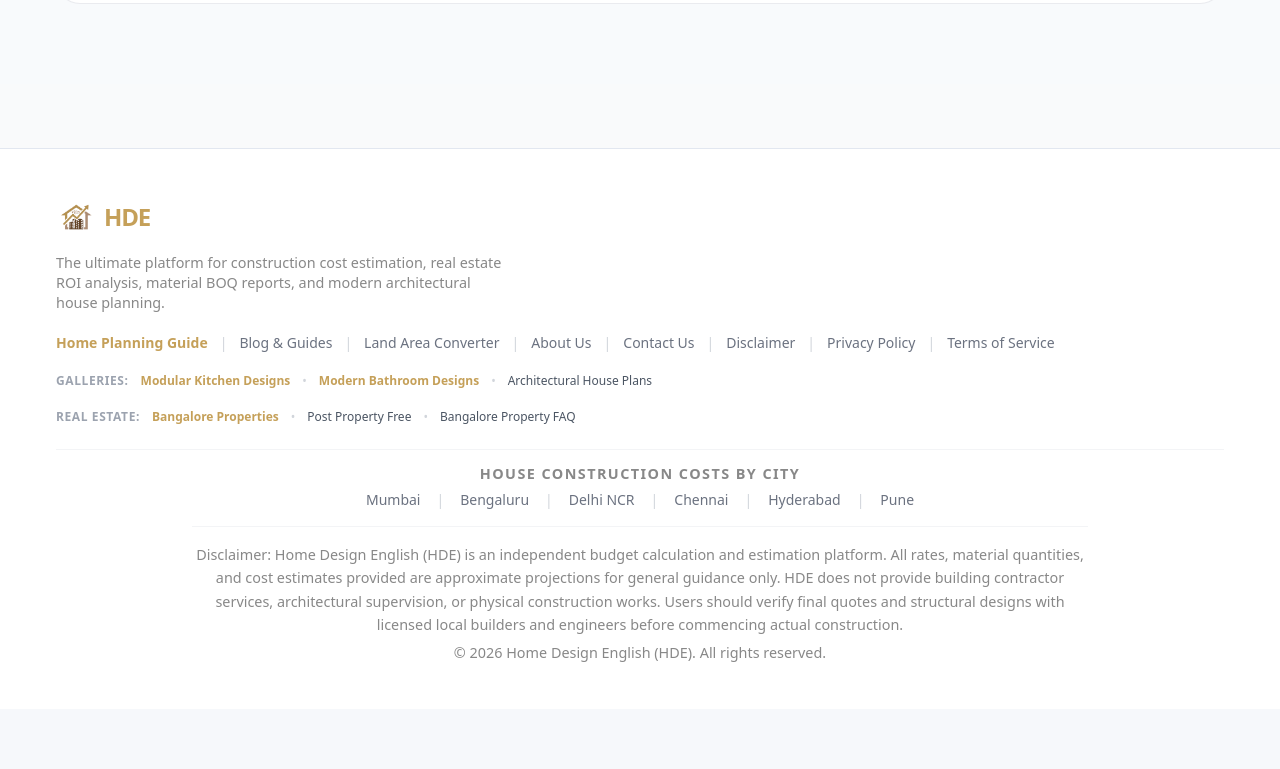
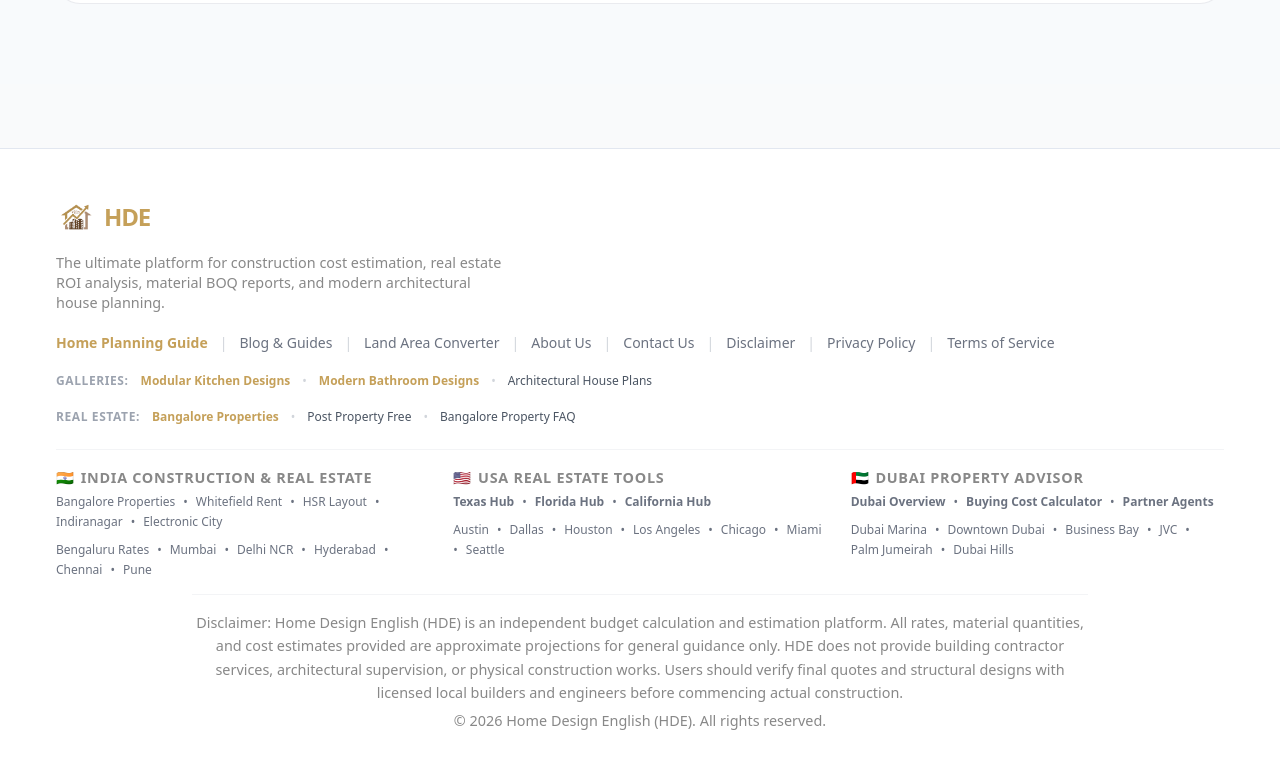
Before and after one commit to thyagarajsalome/hde-nextjs-web, a Next.js app: page /bangalore/faq in a window 1280 px wide. Shown: the part 933-1702 px from the top of the page. Before the commit the page ends 1642 px from the top, so only its background shows below. Built offline with nearby package versions, Linux system fonts and the light colour scheme; no server answers.

Commit message:
fix(seo): eliminate duplicate bare locality URLs, add 301 redirects, clean sitemap, and establish cross-regional footer crawl mesh for Google indexing

```diff
--- a/src/components/layout/Footer.tsx
+++ b/src/components/layout/Footer.tsx
@@ -71,61 +71,100 @@ export default function Footer() {
           </div>
         </div>
 
-        {/* City/Area links - dynamic based on route */}
-        {isDubaiRoute ? (
-          <div className="border-t border-gray-100 pt-4 mt-4 mb-4">
-            <p className="font-bold text-gray-800 mb-2 uppercase text-xs tracking-widest text-center">Dubai Property Guides By Area</p>
-            <div className="flex flex-wrap justify-center items-center gap-x-4 gap-y-1.5 text-sm font-medium">
-              <Link href="/dubai-property/areas/dubai-marina" className="text-gray-500 hover:text-primary transition-colors no-underline">Dubai Marina</Link>
-              <span className="hidden md:inline text-gray-300">|</span>
-              <Link href="/dubai-property/areas/downtown-dubai" className="text-gray-500 hover:text-primary transition-colors no-underline">Downtown Dubai</Link>
-              <span className="hidden md:inline text-gray-300">|</span>
-              <Link href="/dubai-property/areas/business-bay" className="text-gray-500 hover:text-primary transition-colors no-underline">Business Bay</Link>
-              <span className="hidden md:inline text-gray-300">|</span>
-              <Link href="/dubai-property/areas/jvc" className="text-gray-500 hover:text-primary transition-colors no-underline">JVC</Link>
-              <span className="hidden md:inline text-gray-300">|</span>
-              <Link href="/dubai-property/areas/dubai-hills" className="text-gray-500 hover:text-primary transition-colors no-underline">Dubai Hills</Link>
-              <span className="hidden md:inline text-gray-300">|</span>
-              <Link href="/dubai-property/areas/palm-jumeirah" className="text-gray-500 hover:text-primary transition-colors no-underline">Palm Jumeirah</Link>
+        {/* Regional Portals & Calculators Mesh (Always statically crawlable for Google bot) */}
+        <div className="border-t border-gray-100 pt-5 mt-4 mb-4">
+          <div className="grid grid-cols-1 md:grid-cols-3 gap-6 text-xs">
+            {/* India Real Estate & Construction */}
+            <div className="space-y-2">
+              <p className="font-bold text-gray-900 uppercase text-[11px] tracking-wider flex items-center gap-1.5">
+                <span>🇮🇳</span>
+                <span>India Construction &amp; Real Estate</span>
+              </p>
+              <div className="flex flex-wrap gap-x-2 gap-y-1 text-gray-500">
+                <Link href="/bangalore/properties" className="hover:text-primary transition-colors">Bangalore Properties</Link>
+                <span>&bull;</span>
+                <Link href="/bangalore/house-for-rent-in-whitefield" className="hover:text-primary transition-colors">Whitefield Rent</Link>
+                <span>&bull;</span>
+                <Link href="/bangalore/house-for-rent-in-hsr-layout" className="hover:text-primary transition-colors">HSR Layout</Link>
+                <span>&bull;</span>
+                <Link href="/bangalore/house-for-rent-in-indiranagar" className="hover:text-primary transition-colors">Indiranagar</Link>
+                <span>&bull;</span>
+                <Link href="/bangalore/house-for-rent-in-electronic-city" className="hover:text-primary transition-colors">Electronic City</Link>
+              </div>
+              <div className="flex flex-wrap gap-x-2 gap-y-1 text-gray-500 pt-1">
+                <Link href="/cost/construction-in-bengaluru" className="hover:text-primary transition-colors">Bengaluru Rates</Link>
+                <span>&bull;</span>
+                <Link href="/cost/construction-in-mumbai" className="hover:text-primary transition-colors">Mumbai</Link>
+                <span>&bull;</span>
+                <Link href="/cost/construction-in-delhi-ncr" className="hover:text-primary transition-colors">Delhi NCR</Link>
+                <span>&bull;</span>
+                <Link href="/cost/construction-in-hyderabad" className="hover:text-primary transition-colors">Hyderabad</Link>
+                <span>&bull;</span>
+                <Link href="/cost/construction-in-chennai" className="hover:text-primary transition-colors">Chennai</Link>
+                <span>&bull;</span>
+                <Link href="/cost/construction-in-pune" className="hover:text-primary transition-colors">Pune</Link>
+              </div>
+            </div>
+
+            {/* USA Real Estate Calculators */}
+            <div className="space-y-2">
+              <p className="font-bold text-gray-900 uppercase text-[11px] tracking-wider flex items-center gap-1.5">
+                <span>🇺🇸</span>
+                <span>USA Real Estate Tools</span>
+              </p>
+              <div className="flex flex-wrap gap-x-2 gap-y-1 text-gray-500">
+                <Link href="/real-estate/texas" className="hover:text-primary font-semibold">Texas Hub</Link>
+                <span>&bull;</span>
+                <Link href="/real-estate/florida" className="hover:text-primary font-semibold">Florida Hub</Link>
+                <span>&bull;</span>
+                <Link href="/real-estate/california" className="hover:text-primary font-semibold">California Hub</Link>
+              </div>
+              <div className="flex flex-wrap gap-x-2 gap-y-1 text-gray-500 pt-1">
+                <Link href="/real-estate/rent-vs-buy-in-austin-texas" className="hover:text-primary transition-colors">Austin</Link>
+                <span>&bull;</span>
+                <Link href="/real-estate/property-tax-in-dallas-texas" className="hover:text-primary transition-colors">Dallas</Link>
+                <span>&bull;</span>
+                <Link href="/real-estate/salary-needed-to-buy-in-houston-texas" className="hover:text-primary transition-colors">Houston</Link>
+                <span>&bull;</span>
+                <Link href="/real-estate/rent-vs-buy-in-los-angeles-california" className="hover:text-primary transition-colors">Los Angeles</Link>
+                <span>&bull;</span>
+                <Link href="/real-estate/property-tax-in-chicago-illinois" className="hover:text-primary transition-colors">Chicago</Link>
+                <span>&bull;</span>
+                <Link href="/real-estate/salary-needed-to-buy-in-miami-florida" className="hover:text-primary transition-colors">Miami</Link>
+                <span>&bull;</span>
+                <Link href="/real-estate/rent-vs-buy-in-seattle-washington" className="hover:text-primary transition-colors">Seattle</Link>
+              </div>
+            </div>
+
+            {/* Dubai Property Guides */}
+            <div className="space-y-2">
+              <p className="font-bold text-gray-900 uppercase text-[11px] tracking-wider flex items-center gap-1.5">
+                <span>🇦🇪</span>
+                <span>Dubai Property Advisor</span>
+              </p>
+              <div className="flex flex-wrap gap-x-2 gap-y-1 text-gray-500">
+                <Link href="/dubai-property" className="hover:text-primary font-semibold">Dubai Overview</Link>
+                <span>&bull;</span>
+                <Link href="/dubai-property/calculator" className="hover:text-primary font-semibold">Buying Cost Calculator</Link>
+                <span>&bull;</span>
+                <Link href="/dubai-property/partners" className="hover:text-primary font-semibold">Partner Agents</Link>
+              </div>
+              <div className="flex flex-wrap gap-x-2 gap-y-1 text-gray-500 pt-1">
+                <Link href="/dubai-property/areas/dubai-marina" className="hover:text-primary transition-colors">Dubai Marina</Link>
+                <span>&bull;</span>
+                <Link href="/dubai-property/areas/downtown-dubai" className="hover:text-primary transition-colors">Downtown Dubai</Link>
+                <span>&bull;</span>
+                <Link href="/dubai-property/areas/business-bay" className="hover:text-primary transition-colors">Business Bay</Link>
+                <span>&bull;</span>
+                <Link href="/dubai-property/areas/jvc" className="hover:text-primary transition-colors">JVC</Link>
+                <span>&bull;</span>
+                <Link href="/dubai-property/areas/palm-jumeirah" className="hover:text-primary transition-colors">Palm Jumeirah</Link>
+                <span>&bull;</span>
+                <Link href="/dubai-property/areas/dubai-hills" className="hover:text-primary transition-colors">Dubai Hills</Link>
+              </div>
             </div>
           </div>
-        ) : !isUSRoute ? (
-          <div className="border-t border-gray-100 pt-4 mt-4 mb-4">
-            <p className="font-bold text-gray-800 mb-2 uppercase text-xs tracking-widest text-center">House Construction Costs By City</p>
-            <div className="flex flex-wrap justify-center items-center gap-x-4 gap-y-1.5 text-sm font-medium">
-              <Link href="/cost/construction-in-mumbai" className="text-gray-500 hover:text-primary transition-colors no-underline">Mumbai</Link>
-              <span className="hidden md:inline text-gray-300">|</span>
-              <Link href="/cost/construction-in-bengaluru" className="text-gray-500 hover:text-primary transition-colors no-underline">Bengaluru</Link>
-              <span className="hidden md:inline text-gray-300">|</span>
-              <Link href="/cost/construction-in-delhi-ncr" className="text-gray-500 hover:text-primary transition-colors no-underline">Delhi NCR</Link>
-              <span className="hidden md:inline text-gray-300">|</span>
-              <Link href="/cost/construction-in-chennai" className="text-gray-500 hover:text-primary transition-colors no-underline">Chennai</Link>
-              <span className="hidden md:inline text-gray-300">|</span>
-              <Link href="/cost/construction-in-hyderabad" className="text-gray-500 hover:text-primary transition-colors no-underline">Hyderabad</Link>
-              <span className="hidden md:inline text-gray-300">|</span>
-              <Link href="/cost/construction-in-pune" className="text-gray-500 hover:text-primary transition-colors no-underline">Pune</Link>
-            </div>
-          </div>
-        ) : (
-          <div className="border-t border-gray-100 pt-4 mt-4 mb-4">
-            <p className="font-bold text-gray-800 mb-2 uppercase text-xs tracking-widest text-center">Real Estate Calculators By City</p>
-            <div className="flex flex-wrap justify-center items-center gap-x-4 gap-y-1.5 text-sm font-medium">
-              <Link href="/real-estate/rent-vs-buy-in-austin-texas" className="text-gray-500 hover:text-primary transition-colors no-underline">Austin</Link>
-              <span className="hidden md:inline text-gray-300">|</span>
-              <Link href="/real-estate/property-tax-in-dallas-texas" className="text-gray-500 hover:text-primary transition-colors no-underline">Dallas</Link>
-              <span className="hidden md:inline text-gray-300">|</span>
-              <Link href="/real-estate/salary-needed-to-buy-in-houston-texas" className="text-gray-500 hover:text-primary transition-colors no-underline">Houston</Link>
-              <span className="hidden md:inline text-gray-300">|</span>
-              <Link href="/real-estate/rent-vs-buy-in-los-angeles-california" className="text-gray-500 hover:text-primary transition-colors no-underline">Los Angeles</Link>
-              <span className="hidden md:inline text-gray-300">|</span>
-              <Link href="/real-estate/property-tax-in-chicago-illinois" className="text-gray-500 hover:text-primary transition-colors no-underline">Chicago</Link>
-              <span className="hidden md:inline text-gray-300">|</span>
-              <Link href="/real-estate/salary-needed-to-buy-in-miami-florida" className="text-gray-500 hover:text-primary transition-colors no-underline">Miami</Link>
-              <span className="hidden md:inline text-gray-300">|</span>
-              <Link href="/real-estate/rent-vs-buy-in-new-york-city" className="text-gray-500 hover:text-primary transition-colors no-underline">New York</Link>
-            </div>
-          </div>
-        )}
+        </div>
 
         {/* Disclaimer & Copyright */}
         <div className="border-t border-gray-100 pt-4 text-center max-w-4xl mx-auto">
```
Also changed, not shown: src/app/bangalore/[slug]/page.tsx (+18 -12 lines), src/app/sitemap.ts (+1 -7 lines).
